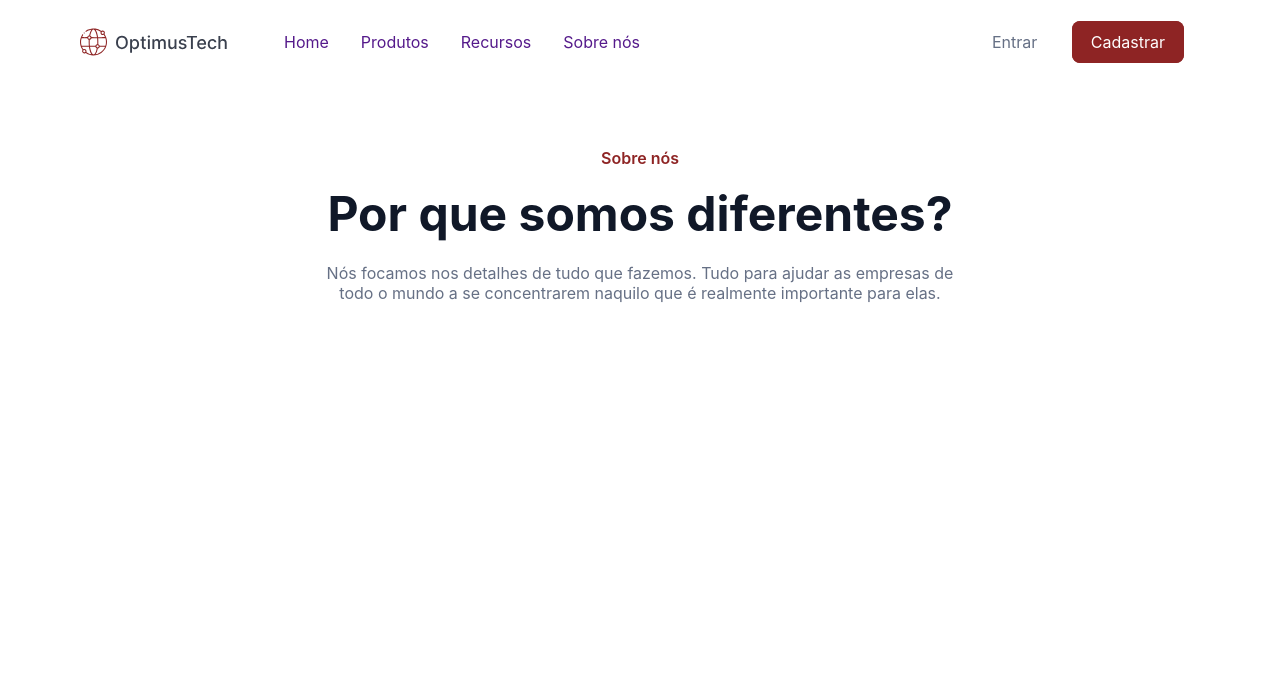
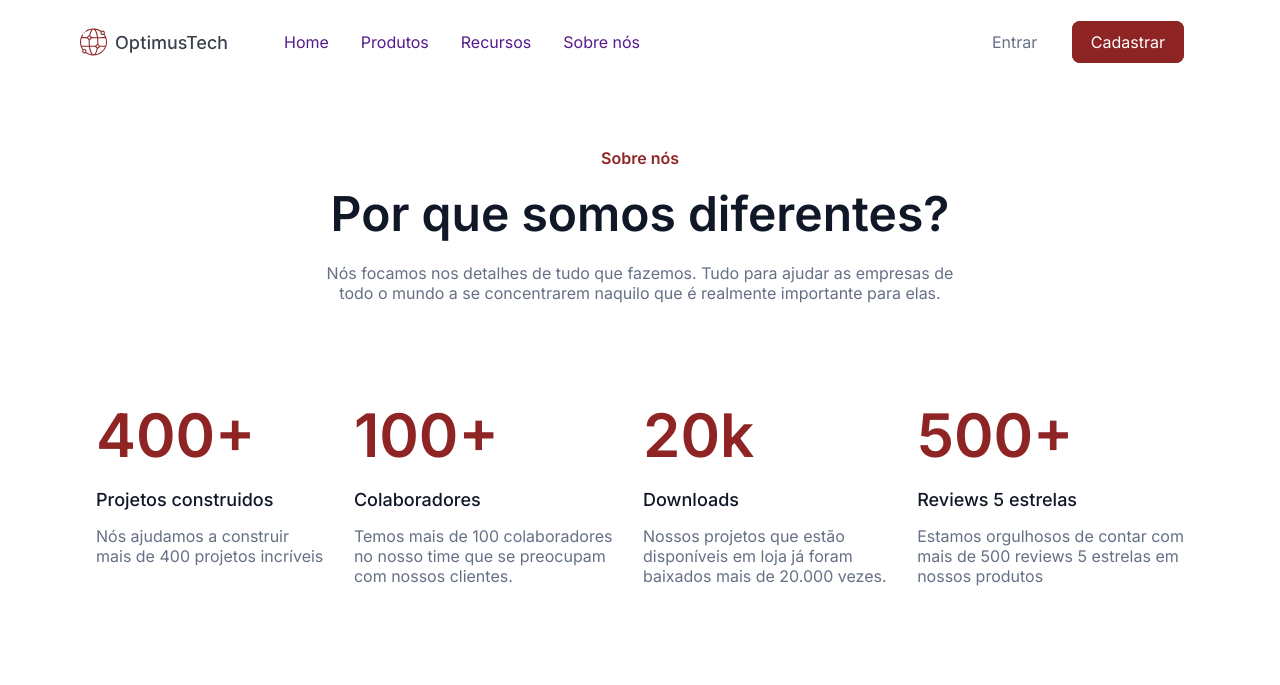
Before and after one commit to DeanCaly/7DaysOfCode-HTML-CSS, a plain HTML site: page index.html in a window 1280 px wide. Drawn offline with Linux system fonts and the light colour scheme.

Commit message:
Terceiro dia - Feito a parte Metricas, importado fonte, e alguns ajustes

```diff
--- a/index.html
+++ b/index.html
@@ -9,7 +9,7 @@
     <main>
         <header class="navbar">
             <div class="flex-container">
-                <img src="./img/Logo.svg">
+                <img id="logo" src="./img/Logo.svg">
                 <nav class="nav-menu">
                     <ul>
                         <li>
@@ -36,14 +36,46 @@
                 </buttom>
             </div>
         </header>
+
         <section class="heading">
-            <p class="subtitle"><span class="bold-red-text">Sobre nós</span></p>
-            <h1>Por que somos diferentes?</h1>
+            <p><span class="bold-red-text">Sobre nós</span></p>
+            <h1 class="title">Por que somos diferentes?</h1>
             <p class="text-content">
                 Nós focamos nos detalhes de tudo que fazemos. Tudo para ajudar as empresas de<br>
                 todo o mundo a se concentrarem naquilo que é realmente importante para elas.
             </p>
         </section>
+
+        <section class="metrics">
+            <div>
+                <p class="score"><span class="bold-red-text">400+</span>
+                <p><span class="bold-text">Projetos construidos</span></p>
+                <p>Nós ajudamos a construir<br>
+                    mais de 400 projetos incríveis</p>
+            </div>
+            <div>
+                <p class="score"><span class="bold-red-text">100+</span></p>
+                <p><span class="bold-text">Colaboradores</span></p>
+                <p>Temos mais de 100 colaboradores<br>
+                    no nosso time que se preocupam<br>
+                    com nossos clientes.</p>
+            </div>
+            <div>
+                <p class="score"><span class="bold-red-text">20k</span></p>
+                <p><span class="bold-text">Downloads</span></p>
+                <p>Nossos projetos que estão<br>
+                    disponíveis em loja já foram<br>
+                    baixados mais de 20.000 vezes.</p>
+            </div>
+            <div>
+                <p class="score"><span class="bold-red-text">500+</span></p>
+                <p><span class="bold-text">Reviews 5 estrelas</span></p>
+                <p>Estamos orgulhosos de contar com<br>
+                    mais de 500 reviews 5 estrelas em<br>
+                    nossos produtos</p>
+            </div>
+
+        </section>
     </main>
 
 
--- a/styles.css
+++ b/styles.css
@@ -1,3 +1,8 @@
+/*import da fonte Inter*/
+
+@import url('https://fonts.googleapis.com/css2?family=Inter:ital,opsz,wght@0,14..32,100..900;1,14..32,100..900&display=swap');
+
+
 :root {
     --text-color: #667085;
     --text-color2:#101828;
@@ -11,7 +16,7 @@
 }
 
 html {
-    font-family: Inter, sans-serif;
+    font-family: 'Inter', sans-serif;
     font-size: 16px;
     color: var(--text-color)
 }
@@ -22,12 +27,12 @@ main {
     margin: auto;
 }
 
-img {
+#logo {
     width: 148px;
     margin: -1rem;
 }
 
-/* Navbar*/
+/* =-=-= Navbar =-=-= */
 
 .navbar {
     margin-top: 2rem;
@@ -73,26 +78,61 @@ img {
     margin-right: 12px;
 }
 
-/* heading*/
+/* =-=-= heading =-=-= */
 
 .heading {
-    height: 407px;
     text-align: center;
     margin: 6rem 0;
 }
 
-.bold-red-text {
-  color: var(--main-color);
-  font-weight: 600;
-}
 
 h1 {
     font-size: 3rem;
     margin-top: 16px;
-    color: var(--text-color2)
+    font-weight: 600;
+    color: var(--text-color2);
 }
 
-.text-content {
+.heading .text-content {
     margin-top: 20px;
     text-align: center;
 }
+
+/*Modificadores de texto*/
+
+.bold-red-text {
+    color: var(--main-color);
+    font-weight: 600;
+  }
+
+.bold-text {
+      color: var(--text-color2);
+      font-weight: 500;
+  }
+
+
+/*=-=- Metrics -=-=-=*/
+
+.metrics {
+    display: flex;
+    justify-content: space-between;
+
+}
+
+.score {
+    font-size: 3.75rem;
+}
+
+/*Pegando ultimo p das divs dentro da classe metrics*/
+
+.metrics div p:last-of-type {
+    margin-top: 16px;
+    padding: 0 0 96px 0;
+}
+
+/*Pegando elemento p em posição par das divs dentro da classe metrics*/
+
+.metrics div p:nth-of-type(2n) {
+    margin-top: 18px;
+    font-size: 18px;
+}
```
